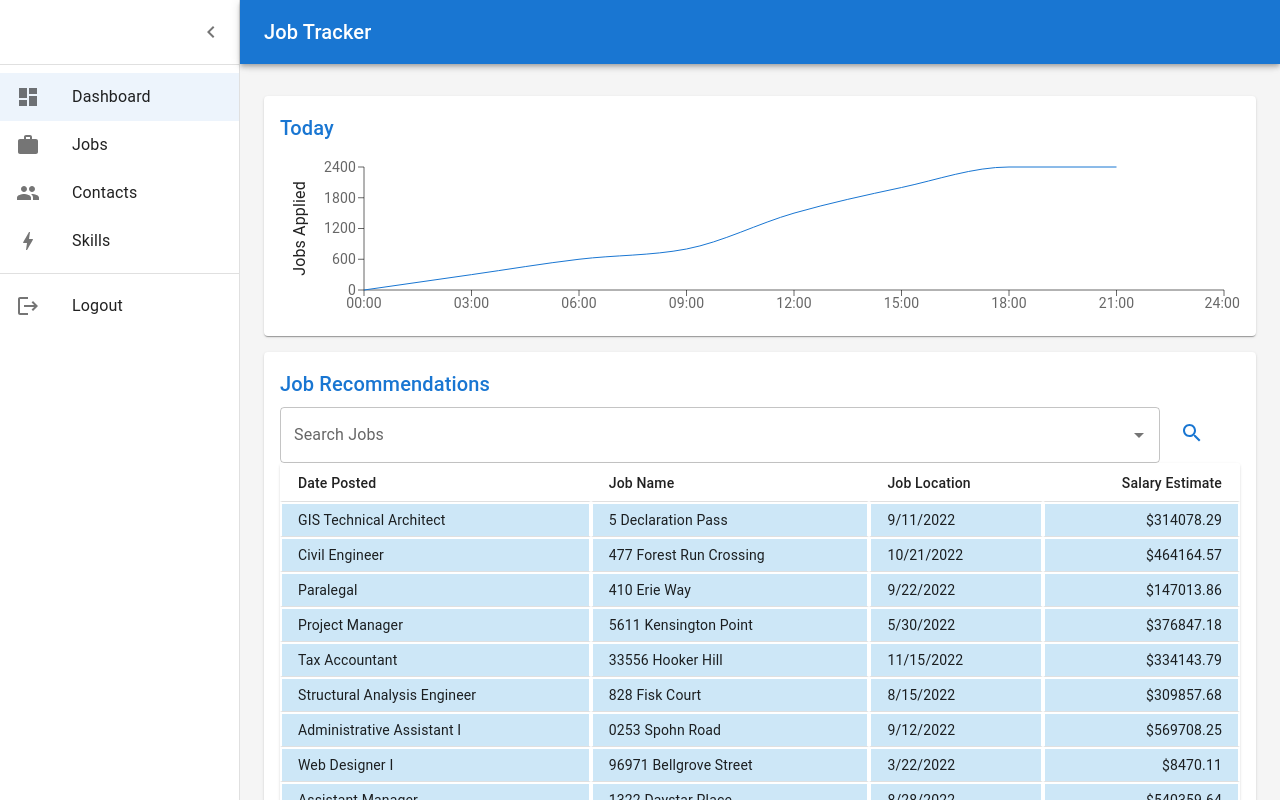
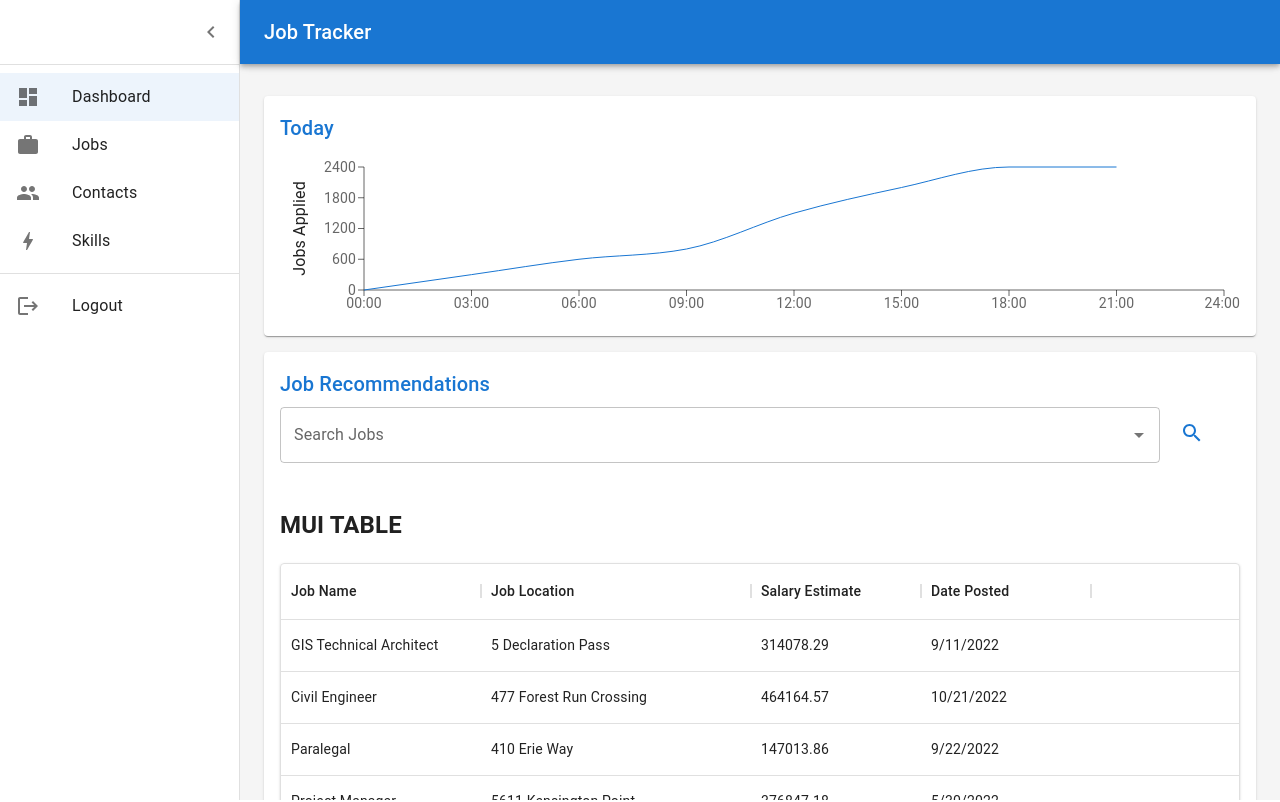
Before and after one commit to dsaldonid/JobTracker, a React (Create React App) app in the folder job-tracker-frontend/: page /dashboard in a window 1280 px wide. Shown: the top 802 px of the page. Built offline with nearby package versions, Linux system fonts and the light colour scheme.

Commit message:
feat: add basic working MUI DataGrid

```diff
--- a/job-tracker-frontend/package.json
+++ b/job-tracker-frontend/package.json
@@ -7,6 +7,7 @@
     "@emotion/styled": "^11.10.5",
     "@mui/icons-material": "^5.11.0",
     "@mui/material": "^5.11.5",
+    "@mui/x-data-grid": "^5.17.21",
     "@testing-library/jest-dom": "^5.14.1",
     "@testing-library/react": "^13.0.0",
     "@testing-library/user-event": "^13.2.1",
--- a/job-tracker-frontend/src/components/dashboard/JobsTable.tsx
+++ b/job-tracker-frontend/src/components/dashboard/JobsTable.tsx
@@ -7,9 +7,10 @@ import TableCell from "@mui/material/TableCell";
 import TableHead from "@mui/material/TableHead";
 import TableRow from "@mui/material/TableRow";
 import Paper from "@mui/material/Paper";
-import { Autocomplete, Button, Grid, TextField } from "@mui/material";
+import { Autocomplete, Button, Grid, TextField, SxProps } from "@mui/material";
 import SearchIcon from "@mui/icons-material/Search";
 import Title from "./Title";
+import { DataGrid, GridColDef } from "@mui/x-data-grid";
 
 // Generate Order Data
 function createData(
@@ -21,6 +22,40 @@ function createData(
 ) {
   return { id, date, name, shipTo, amount };
 }
+
+const columns: GridColDef[] = [
+  {
+    field: "job_name",
+    headerName: "Job Name",
+    width: 200,
+    editable: true,
+    sortable: true,
+  },
+  {
+    field: "job_location",
+    headerName: "Job Location",
+    width: 270,
+    editable: true,
+    sortable: true,
+  },
+  {
+    field: "salary_est",
+    headerName: "Salary Estimate",
+    width: 170,
+    editable: true,
+    sortable: true,
+  },
+  {
+    field: "date_posted",
+    headerName: "Date Posted",
+    width: 170,
+    sortable: true,
+  },
+];
+
+const dataGridStyles: SxProps = {
+  height: 500,
+};
 
 const rows = [
   createData(0, "16 Mar, 2019", "Data Engineer", "Tupelo, MS", 312.44),
@@ -54,6 +89,10 @@ export default function JobsTable(props: PropsType) {
     salary_est: "",
   });
 
+  React.useEffect(() => {
+    setAllJobs(tableData);
+  }, []);
+
   const handleAddJob = (e) => {
     e.preventDefault();
 
@@ -62,7 +101,6 @@ export default function JobsTable(props: PropsType) {
     const newJob = { ...addJob };
     newJob[inputField] = inputValue;
     setAddJob(newJob);
-    console.log("updatedObject: ", newJob);
   };
 
   const handleAddJobFormSubmit = (e) => {
@@ -99,9 +137,10 @@ export default function JobsTable(props: PropsType) {
           </Button>
         </Grid>
       </Grid>
-
+      <br />
+      <h2>MUI TABLE</h2>
       <TableContainer component={Paper}>
-        <Table aria-label="simple table" size="small" stickyHeader>
+        {/* <Table aria-label="simple table" size="small" stickyHeader>
           <TableHead>
             <TableRow>
               <TableCell className="tableHeader">Date Posted</TableCell>
@@ -122,7 +161,10 @@ export default function JobsTable(props: PropsType) {
               </TableRow>
             ))}
           </TableBody>
-        </Table>
+        </Table> */}
+        <Paper sx={dataGridStyles}>
+          <DataGrid columns={columns} rows={allJobs} />
+        </Paper>
         <h2>Add a Job</h2>
         <form onSubmit={handleAddJobFormSubmit}>
           <TextField
@@ -179,7 +221,7 @@ export default function JobsTable(props: PropsType) {
 }
 
 // https://mockaroo.com/
-const tableData = [
+const tableData: GridColDef[] = [
   {
     id: 1,
     job_name: "GIS Technical Architect",
```
